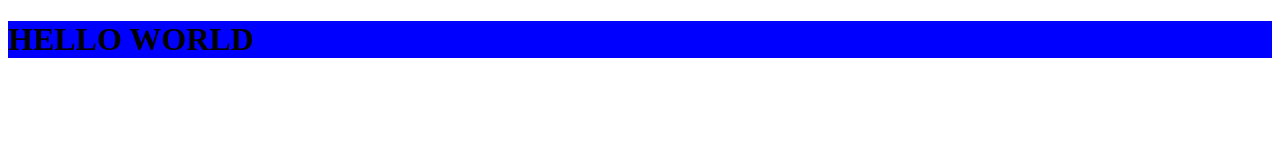
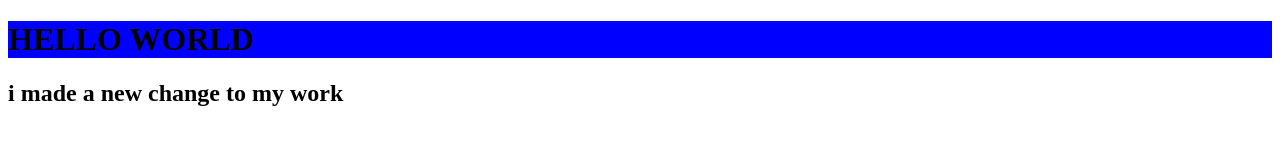
Before and after one commit to realMayorAfo/gitclass, a plain HTML site: page index.html in a window 1280 px wide. Drawn offline with Linux system fonts and the light colour scheme.

Commit message:
i made a new change

```diff
--- a/index.html
+++ b/index.html
@@ -8,5 +8,6 @@
 </head>
 <body>
     <h1 style="background-color: blue;">HELLO WORLD</h1>
+    <h2>i made a new change to my work </h2>
 </body>
 </html>
```
Also changed, not shown: game.html (+1 -0 lines).
